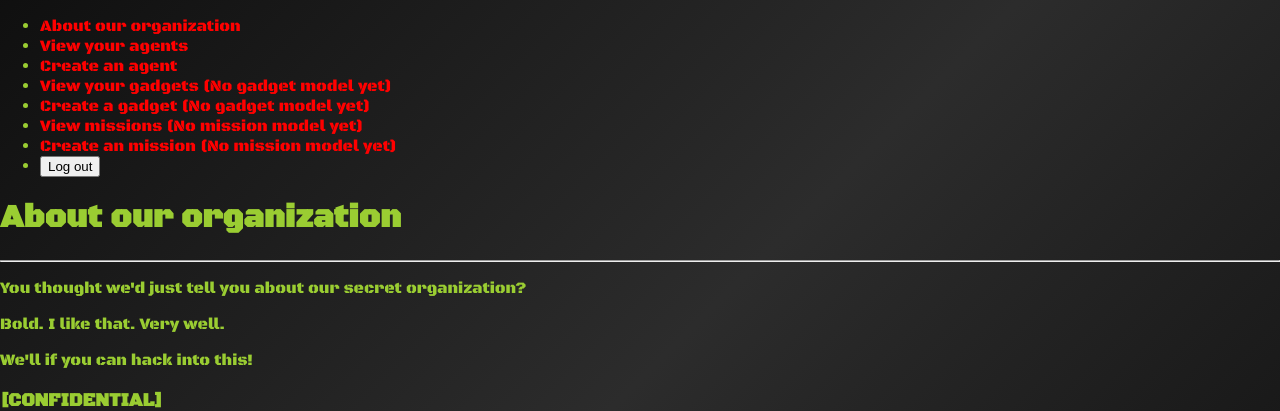
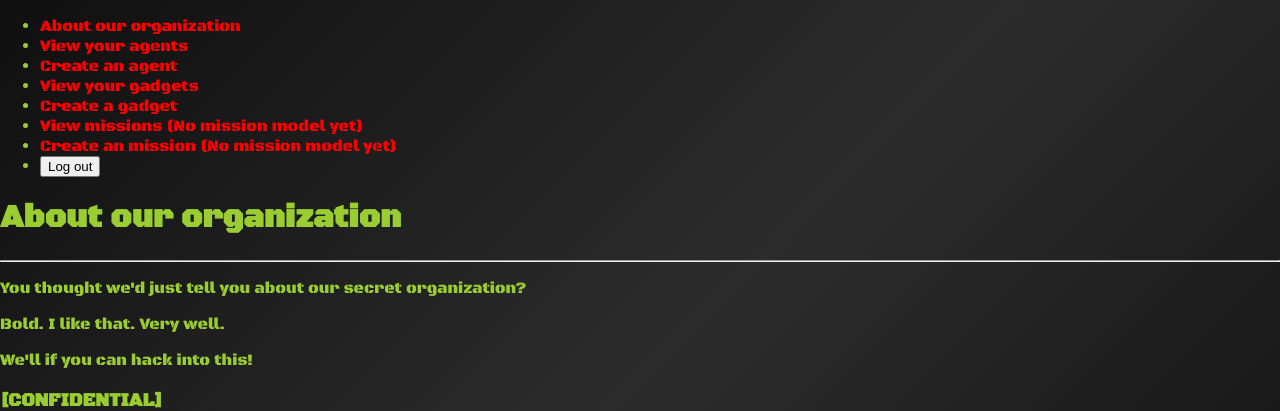
Before and after one commit to ShirtHanger/world-of-contracts, a Django app: page /about/ in a window 1280 px wide. Shown: the part 20-431 px from the top of the page. Run offline with Django 5.2, Linux system fonts and the light colour scheme; the visitor is signed in with stand-in values (Sample User, id 1).

Commit message:
removed 'No gadget model' disclaimer

```diff
--- a/main_app/templates/base.html
+++ b/main_app/templates/base.html
@@ -30,8 +30,8 @@
           <li><a href="{% url 'agent-index' %}">View your agents</a></li>
           <li><a href="{% url 'agent-create' %}">Create an agent</a></li>
 
-          <li><a href="{% url 'gadget-index' %}">View your gadgets (No gadget model yet)</a></li>
-          <li><a href="{% url 'gadget-create' %}">Create a gadget (No gadget model yet)</a></li>
+          <li><a href="{% url 'gadget-index' %}">View your gadgets</a></li>
+          <li><a href="{% url 'gadget-create' %}">Create a gadget</a></li>
 
           <li><a href="{% url 'mission-index' %}">View missions (No mission model yet)</a></li>
           <li><a href="/">Create an mission (No mission model yet)</a></li> {% comment %} mission-create {% endcomment %}
```
